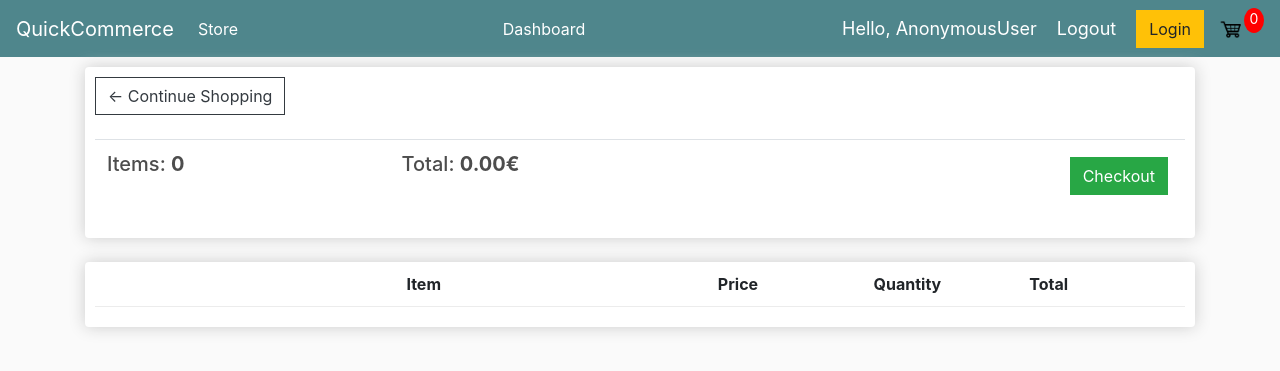
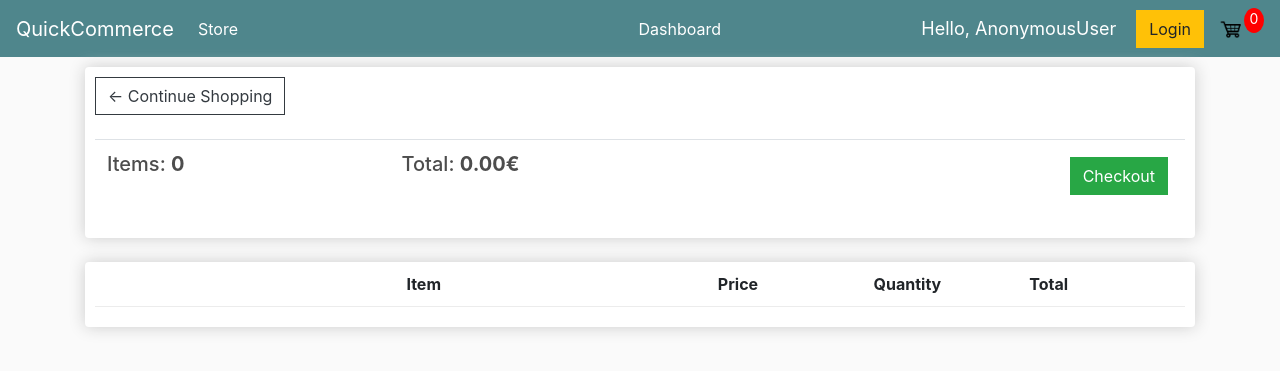
Before and after one commit to marcusskelly/QuickCommerce, a Django app: page /cart in a window 1280 px wide. Shown: the top 371 px of the page. Run offline with Django 4.2, Linux system fonts and the light colour scheme; lists and menus that the app fills with data are empty.

Commit message:
[FIX] Register user and assign it to cliente and hide logout button for guestUsers

```diff
--- a/static/css/main.css
+++ b/static/css/main.css
@@ -113,6 +113,6 @@ h1,h2,h3,h4,h5,h6{
 
 .hello-msg{
 	font-size: 18px;
-	color: #fff;
+	color: #fff !important;
 	margin-right: 20px;
 }
--- a/store/models.py
+++ b/store/models.py
@@ -10,7 +10,7 @@ class Cliente(models.Model):
 	email = models.CharField(max_length=200)
 
 	def __str__(self):
-		return self.nombre
+		return str(self.nombre) # Fix error when checking admin panel for cliente
 
 class Producto(models.Model):
 	nombre = models.CharField(max_length=200)
--- a/store/templates/store/main.html
+++ b/store/templates/store/main.html
@@ -81,11 +81,18 @@
       </ul>
       <ul class="navbar-nav mr-auto">
         <li class="nav-item active">
+
+        </li>
+      </ul>
+      <ul class="navbar-nav mr-auto">
+        <li class="nav-item active">
           <a class="nav-link" href="{% url 'dashboard' %}">Dashboard <span class="sr-only">(current)</span></a>
         </li>
       </ul>
       <span class="hello-msg">Hello, {{request.user}}</span>
+      {% if user.is_authenticated %}
       <span><a class="hello-msg" href="{% url 'logout' %}">Logout</a></span>
+      {% endif %}
 
       <div class="form-inline my-2 my-lg-0">
         <a href="" class="btn btn-warning">Login</a>
--- a/store/views.py
+++ b/store/views.py
@@ -29,13 +29,13 @@ def registerPage(request):
 			form = CreateUserForm(request.POST)
 			if form.is_valid():
 				user = form.save()
-				cliente = request.user.cliente
-				"""
 				username = form.cleaned_data.get('username')
 				group = Group.objects.get(name='customer')
 				user.groups.add(group)
-				"""
-				messages.success(request, 'Account was created for ' + user)
+
+
+
+				messages.success(request, 'Account was created for ' + str(user))
 				return redirect('login')
 
 		context = {'form':form}
@@ -52,7 +52,8 @@ def loginPage(request):
 
 			if user is not None:
 				login(request, user)
-				cliente = request.user.cliente
+				cliente, created = Cliente.objects.get_or_create(nombre=username)
+				cliente.save()
 				return redirect('store')
 			else:
 				messages.info(request, 'Username or password is incorrect')
```
Also changed, not shown: db.sqlite3.
